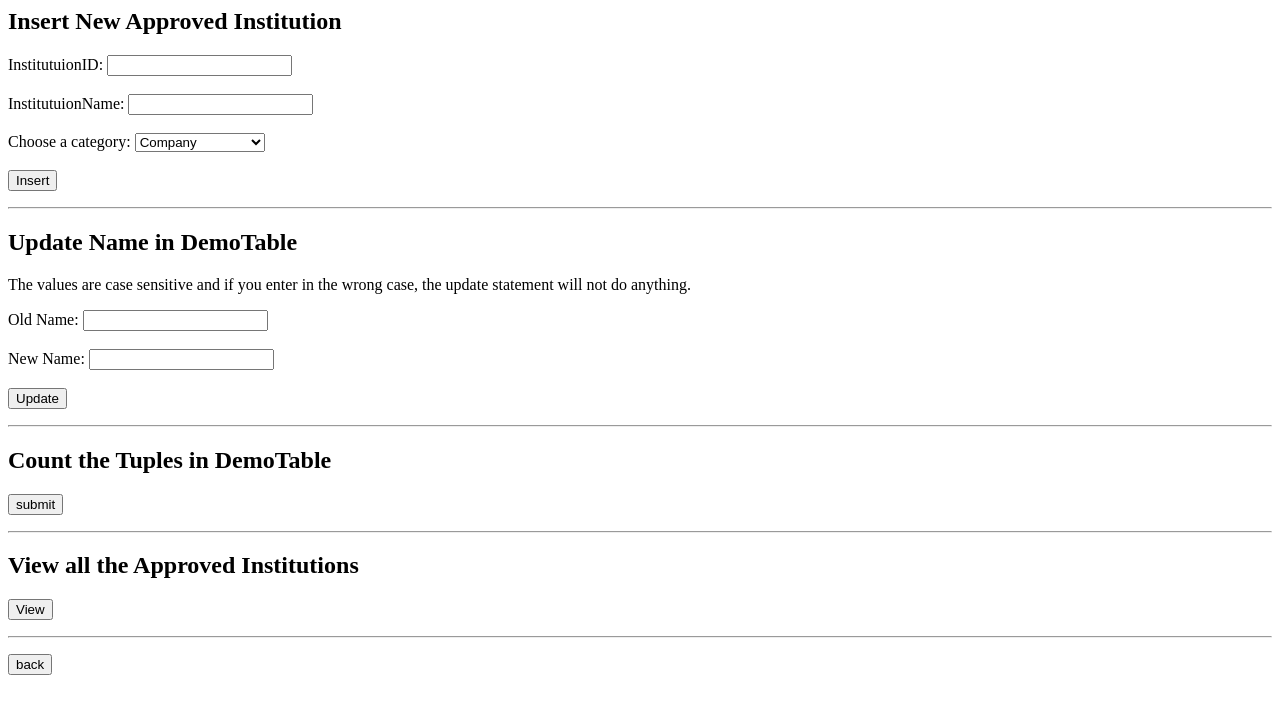
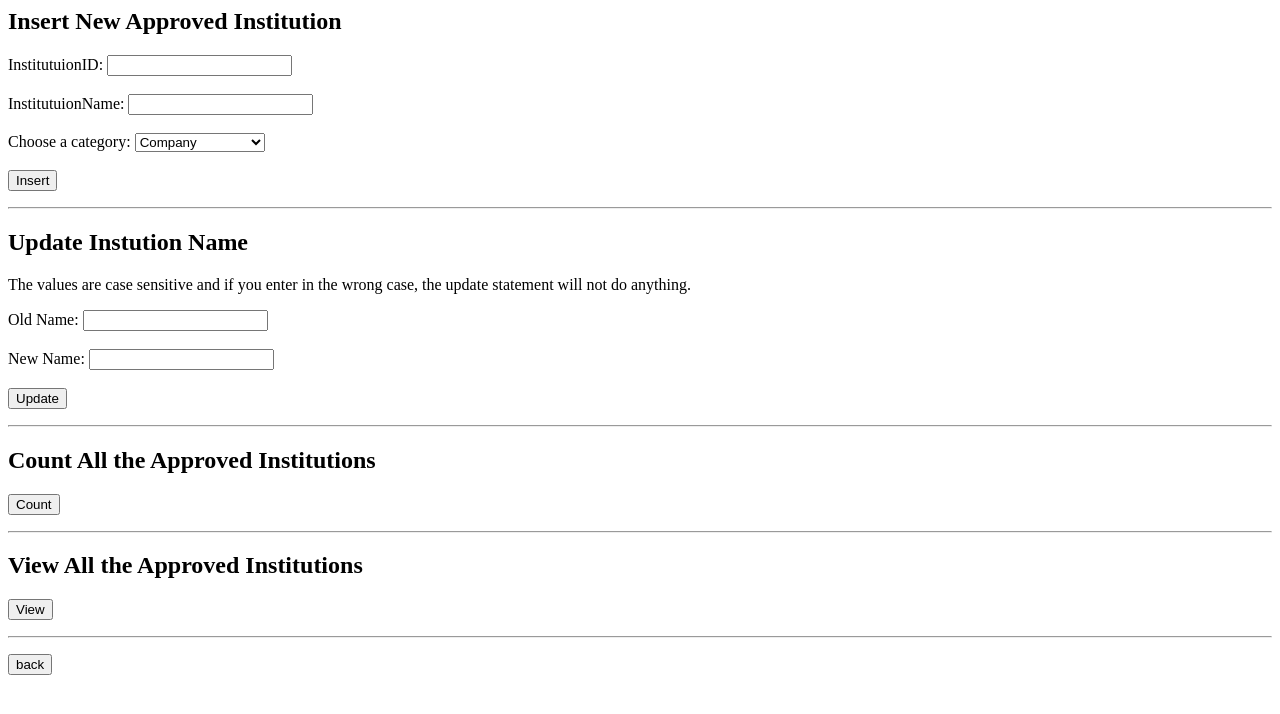
Before and after one commit to Shawn-Xihao-Wu/Modeling-Canadian-Immigration-System-in-SQL-and-PHP-CPSC-304, a PHP site: page /approved_institution.php in a window 1280 px wide. Shown: the top 714 px of the page. Run offline with PHP 8.4, Linux system fonts and the light colour scheme; data that the repository does not hold is empty.

Commit message:
Fix count feature in approved_institutions.php

```diff
--- a/approved_institution.php
+++ b/approved_institution.php
@@ -5,7 +5,8 @@
         $success = True; //keep track of errors so it redirects the page only if there are no errors
         $db_conn = NULL; // edit the login credentials in connectToDB()
         $show_debug_alert_messages = False; // set to True if you want alerts to show you which methods are being triggered (see how it is used in debugAlertMessage())
-        $ViewAllStatement = "";
+        $viewAllStatement = "";
+        $countAllStatement = "";
 
         function debugAlertMessage($message) {
             global $show_debug_alert_messages;
@@ -146,12 +147,11 @@
         }
 
         function handleCountRequest() {
-            global $db_conn;
+            global $db_conn, $countAllStatement;
 
             $result = executePlainSQL("SELECT Count(*) FROM ApprovedInstitutions");
-
             if (($row = oci_fetch_row($result)) != false) {
-                echo "<br> The number of tuples in ApprovedInstitutions: " . $row[0] . "<br>";
+                $countAllStatement = $countAllStatement . "<br> The total number of approved institutions is: " . $row[0] . "<br>";
             }
         }
 
@@ -221,7 +221,7 @@
 
         <hr />
 
-        <h2>Update Name in DemoTable</h2>
+        <h2>Update Instution Name</h2>
         <p>The values are case sensitive and if you enter in the wrong case, the update statement will not do anything.</p>
 
         <form method="POST" action="approved_institution.php"> <!--refresh page when submitted-->
@@ -234,14 +234,15 @@
 
         <hr />
 
-        <h2>Count the Tuples in DemoTable</h2>
+        <h2>Count All the Approved Institutions</h2>
         <form method="GET" action="approved_institution.php"> <!--refresh page when submitted-->
             <input type="hidden" id="countTupleRequest" name="countTupleRequest">
-            <input type="submit" value="submit" name="countTuples"></p>
+            <input type="submit" value="Count" name="countTuples"></p>
         </form>
+        <?php echo $countAllStatement ?>
 
         <hr />
-        <h2>View all the Approved Institutions</h2>
+        <h2>View All the Approved Institutions</h2>
         <form method="GET" action="approved_institution.php"> <!--refresh page when submitted-->
             <input type="hidden" id="viewAllTupleRequest" name="viewAllTupleRequest">
             <input type="submit" value="View" name="viewAllTuples"></p>
```
Also changed, not shown: 1 other file.
